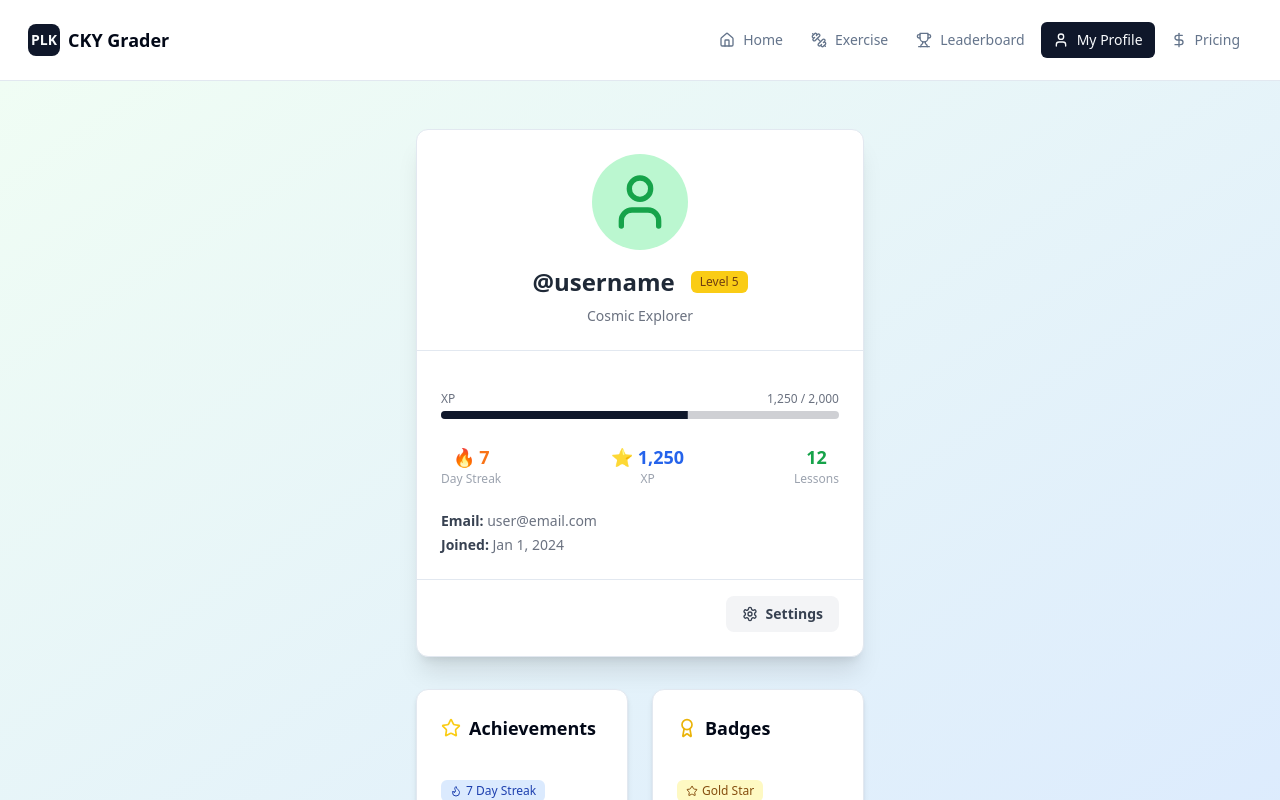
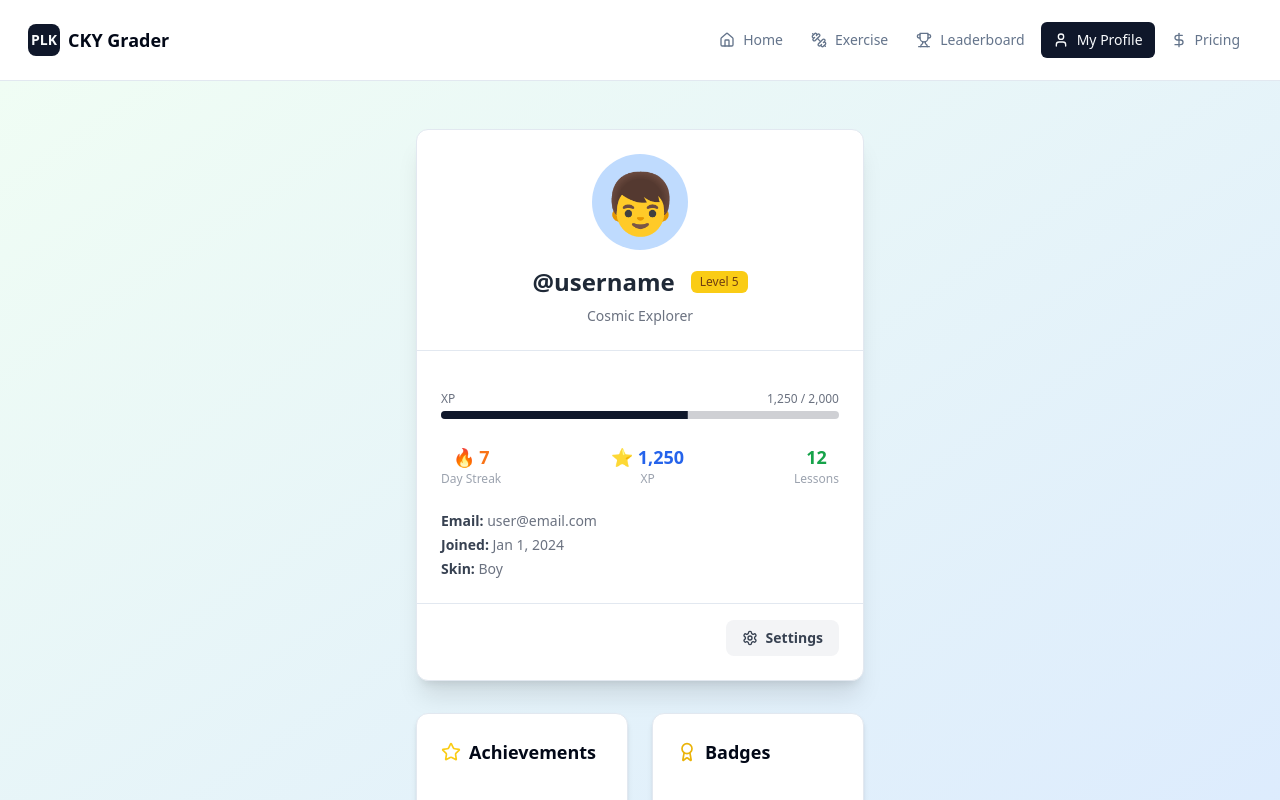
Before and after one commit to Obanawen/Cosmic-Explorer, a Next.js app: page /profile in a window 1280 px wide. Shown: the top 800 px of the page. Built offline with nearby package versions, Linux system fonts and the light colour scheme.

Commit message:
Add massive character skin collection (60+ emojis) and improve profile customization

```diff
--- a/src/app/profile/page.tsx
+++ b/src/app/profile/page.tsx
@@ -1,20 +1,97 @@
 "use client";
 
-import React from "react";
-import { User, Settings, Star, Award, Flame, Shield } from "lucide-react";
+import React, { useState } from "react";
+import { User, Settings, Star, Award, Flame, Shield, X, Check } from "lucide-react";
 import { Card, CardHeader, CardTitle, CardContent, CardFooter } from "@/components/ui/card";
 import { Badge } from "@/components/ui/badge";
 import { Progress } from "@/components/ui/progress";
 
+// Character skin options
+const characterSkins = [
+  { id: 'boy', name: 'Boy', emoji: '👦', color: 'bg-blue-200' },
+  { id: 'girl', name: 'Girl', emoji: '👧', color: 'bg-pink-200' },
+  { id: 'witch', name: 'Witch', emoji: '🧙‍♀️', color: 'bg-purple-200' },
+  { id: 'santa', name: 'Santa', emoji: '🎅', color: 'bg-red-200' },
+  { id: 'robot', name: 'Robot', emoji: '🤖', color: 'bg-gray-200' },
+  { id: 'alien', name: 'Alien', emoji: '👽', color: 'bg-green-200' },
+  { id: 'ninja', name: 'Ninja', emoji: '🥷', color: 'bg-black bg-opacity-20' },
+  { id: 'wizard', name: 'Wizard', emoji: '🧙‍♂️', color: 'bg-indigo-200' },
+  { id: 'princess', name: 'Princess', emoji: '👸', color: 'bg-pink-100' },
+  { id: 'knight', name: 'Knight', emoji: '🤴', color: 'bg-yellow-200' },
+  { id: 'vampire', name: 'Vampire', emoji: '🧛‍♂️', color: 'bg-red-100' },
+  { id: 'mermaid', name: 'Mermaid', emoji: '🧜‍♀️', color: 'bg-teal-200' },
+  { id: 'dragon', name: 'Dragon', emoji: '🐉', color: 'bg-orange-200' },
+  { id: 'unicorn', name: 'Unicorn', emoji: '🦄', color: 'bg-purple-100' },
+  { id: 'ghost', name: 'Ghost', emoji: '👻', color: 'bg-gray-100' },
+  { id: 'superhero', name: 'Superhero', emoji: '🦸‍♂️', color: 'bg-blue-100' },
+  { id: 'astronaut', name: 'Astronaut', emoji: '👨‍🚀', color: 'bg-slate-200' },
+  { id: 'detective', name: 'Detective', emoji: '🕵️', color: 'bg-amber-200' },
+  { id: 'chef', name: 'Chef', emoji: '👨‍🍳', color: 'bg-orange-100' },
+  { id: 'doctor', name: 'Doctor', emoji: '👨‍⚕️', color: 'bg-white bg-opacity-80' },
+  { id: 'firefighter', name: 'Firefighter', emoji: '👨‍🚒', color: 'bg-red-300' },
+  { id: 'pilot', name: 'Pilot', emoji: '👨‍✈️', color: 'bg-sky-200' },
+  { id: 'scientist', name: 'Scientist', emoji: '👨‍🔬', color: 'bg-cyan-200' },
+  { id: 'artist', name: 'Artist', emoji: '👨‍🎨', color: 'bg-violet-200' },
+  { id: 'musician', name: 'Musician', emoji: '👨‍🎤', color: 'bg-fuchsia-200' },
+  { id: 'athlete', name: 'Athlete', emoji: '🏃‍♂️', color: 'bg-emerald-200' },
+  { id: 'surfer', name: 'Surfer', emoji: '🏄‍♂️', color: 'bg-blue-300' },
+  { id: 'skier', name: 'Skier', emoji: '⛷️', color: 'bg-blue-100' },
+  { id: 'clown', name: 'Clown', emoji: '🤡', color: 'bg-red-200' },
+  { id: 'zombie', name: 'Zombie', emoji: '🧟‍♂️', color: 'bg-green-100' },
+  { id: 'skeleton', name: 'Skeleton', emoji: '💀', color: 'bg-gray-200' },
+  { id: 'angel', name: 'Angel', emoji: '👼', color: 'bg-yellow-100' },
+  { id: 'devil', name: 'Devil', emoji: '😈', color: 'bg-red-400' },
+  { id: 'fairy', name: 'Fairy', emoji: '🧚‍♀️', color: 'bg-pink-200' },
+  { id: 'genie', name: 'Genie', emoji: '🧞‍♂️', color: 'bg-purple-300' },
+  { id: 'pharaoh', name: 'Pharaoh', emoji: '👑', color: 'bg-yellow-300' },
+  { id: 'samurai', name: 'Samurai', emoji: '🗡️', color: 'bg-gray-300' },
+  { id: 'cowboy', name: 'Cowboy', emoji: '🤠', color: 'bg-amber-300' },
+  { id: 'pirate', name: 'Pirate', emoji: '🏴‍☠️', color: 'bg-black bg-opacity-30' },
+  { id: 'viking', name: 'Viking', emoji: '⚔️', color: 'bg-amber-400' },
+  { id: 'gladiator', name: 'Gladiator', emoji: '🛡️', color: 'bg-bronze-200' },
+  { id: 'spy', name: 'Spy', emoji: '🕵️‍♀️', color: 'bg-slate-300' },
+  { id: 'magician', name: 'Magician', emoji: '🎩', color: 'bg-purple-400' },
+  { id: 'jester', name: 'Jester', emoji: '🎭', color: 'bg-yellow-400' },
+  { id: 'queen', name: 'Queen', emoji: '👑', color: 'bg-purple-200' },
+  { id: 'king', name: 'King', emoji: '👑', color: 'bg-yellow-300' },
+  { id: 'prince', name: 'Prince', emoji: '🤴', color: 'bg-blue-300' },
+  { id: 'warrior', name: 'Warrior', emoji: '⚔️', color: 'bg-red-400' },
+  { id: 'archer', name: 'Archer', emoji: '🏹', color: 'bg-green-300' },
+  { id: 'sorcerer', name: 'Sorcerer', emoji: '🔮', color: 'bg-indigo-400' },
+  { id: 'alchemist', name: 'Alchemist', emoji: '🧪', color: 'bg-green-400' },
+  { id: 'inventor', name: 'Inventor', emoji: '⚙️', color: 'bg-gray-400' },
+  { id: 'explorer', name: 'Explorer', emoji: '🗺️', color: 'bg-amber-200' },
+  { id: 'treasure_hunter', name: 'Treasure Hunter', emoji: '💎', color: 'bg-yellow-500' },
+  { id: 'time_traveler', name: 'Time Traveler', emoji: '⏰', color: 'bg-blue-400' },
+  { id: 'space_captain', name: 'Space Captain', emoji: '🚀', color: 'bg-slate-400' },
+  { id: 'cyborg', name: 'Cyborg', emoji: '🤖', color: 'bg-gray-500' },
+  { id: 'mutant', name: 'Mutant', emoji: '🧬', color: 'bg-green-500' },
+  { id: 'elemental', name: 'Elemental', emoji: '🔥', color: 'bg-orange-500' },
+  { id: 'crystal_golem', name: 'Crystal Golem', emoji: '💎', color: 'bg-cyan-500' },
+  { id: 'shadow_walker', name: 'Shadow Walker', emoji: '👤', color: 'bg-gray-600' },
+  { id: 'light_bringer', name: 'Light Bringer', emoji: '✨', color: 'bg-yellow-200' },
+];
+
 export default function ProfilePage() {
+  const [showSettings, setShowSettings] = useState(false);
+  const [selectedSkin, setSelectedSkin] = useState('boy');
+
+  const handleSkinChange = (skinId: string) => {
+    setSelectedSkin(skinId);
+    // Here you would typically save this to your backend/database
+    console.log('Selected skin:', skinId);
+  };
+
+  const getCurrentSkin = () => characterSkins.find(skin => skin.id === selectedSkin);
+
   return (
     <div className="min-h-screen bg-gradient-to-br from-green-50 to-blue-100 flex flex-col items-center py-12 px-2">
       {/* Profile Card */}
       <Card className="w-full max-w-md mb-8 shadow-xl">
         <CardHeader className="flex flex-col items-center gap-2 border-b pb-6">
-          {/* Avatar */}
-          <div className="w-24 h-24 rounded-full bg-green-200 flex items-center justify-center mb-2">
-            <User className="w-16 h-16 text-green-600" />
+          {/* Avatar with selected skin */}
+          <div className={`w-24 h-24 rounded-full ${getCurrentSkin()?.color} flex items-center justify-center mb-2 text-6xl`}>
+            {getCurrentSkin()?.emoji}
           </div>
           {/* Username & Level */}
           <CardTitle className="text-2xl font-bold text-gray-800 flex items-center gap-2">
@@ -51,10 +128,14 @@ export default function ProfilePage() {
           <div className="flex flex-col gap-1 mt-2 text-sm text-gray-500">
             <div><span className="font-semibold text-gray-700">Email:</span> user@email.com</div>
             <div><span className="font-semibold text-gray-700">Joined:</span> Jan 1, 2024</div>
+            <div><span className="font-semibold text-gray-700">Skin:</span> {getCurrentSkin()?.name}</div>
           </div>
         </CardContent>
         <CardFooter className="flex justify-end border-t pt-4">
-          <button className="flex items-center gap-2 px-4 py-2 rounded-lg bg-gray-100 hover:bg-gray-200 text-gray-700 font-semibold text-sm transition">
+          <button
+            onClick={() => setShowSettings(true)}
+            className="flex items-center gap-2 px-4 py-2 rounded-lg bg-gray-100 hover:bg-gray-200 text-gray-700 font-semibold text-sm transition"
+          >
             <Settings className="w-4 h-4" /> Settings
           </button>
         </CardFooter>
@@ -87,6 +168,64 @@ export default function ProfilePage() {
           </CardContent>
         </Card>
       </div>
+
+      {/* Settings Modal */}
+      {showSettings && (
+        <div className="fixed inset-0 bg-black bg-opacity-50 flex items-center justify-center z-50 p-4">
+          <Card className="w-full max-w-md shadow-2xl">
+            <CardHeader className="flex flex-row items-center justify-between border-b pb-4">
+              <CardTitle className="flex items-center gap-2">
+                <Settings className="w-5 h-5" /> Settings
+              </CardTitle>
+              <button
+                onClick={() => setShowSettings(false)}
+                className="p-1 hover:bg-gray-100 rounded-full transition"
+              >
+                <X className="w-5 h-5" />
+              </button>
+            </CardHeader>
+            <CardContent className="pt-6">
+              <div className="space-y-6">
+                {/* Character Skin Selection */}
+                <div>
+                  <h3 className="text-lg font-semibold text-gray-800 mb-4">Choose Your Character</h3>
+                  <div className="grid grid-cols-5 gap-2 max-h-96 overflow-y-auto">
+                    {characterSkins.map((skin) => (
+                      <button
+                        key={skin.id}
+                        onClick={() => handleSkinChange(skin.id)}
+                        className={`p-2 rounded-lg border-2 transition-all ${
+                          selectedSkin === skin.id
+                            ? 'border-blue-500 bg-blue-50'
+                            : 'border-gray-200 hover:border-gray-300 hover:bg-gray-50'
+                        }`}
+                      >
+                        <div className="flex flex-col items-center gap-1">
+                          <div className={`w-10 h-10 rounded-full ${skin.color} flex items-center justify-center text-lg`}>
+                            {skin.emoji}
+                          </div>
+                          <span className="text-xs font-medium text-gray-700 text-center leading-tight">{skin.name}</span>
+                          {selectedSkin === skin.id && (
+                            <Check className="w-3 h-3 text-blue-500" />
+                          )}
+                        </div>
+                      </button>
+                    ))}
+                  </div>
+                </div>
+              </div>
+            </CardContent>
+            <CardFooter className="flex justify-end border-t pt-4">
+              <button
+                onClick={() => setShowSettings(false)}
+                className="px-6 py-2 bg-blue-500 text-white rounded-lg hover:bg-blue-600 transition font-semibold"
+              >
+                Save Changes
+              </button>
+            </CardFooter>
+          </Card>
+        </div>
+      )}
     </div>
   );
 }
```
